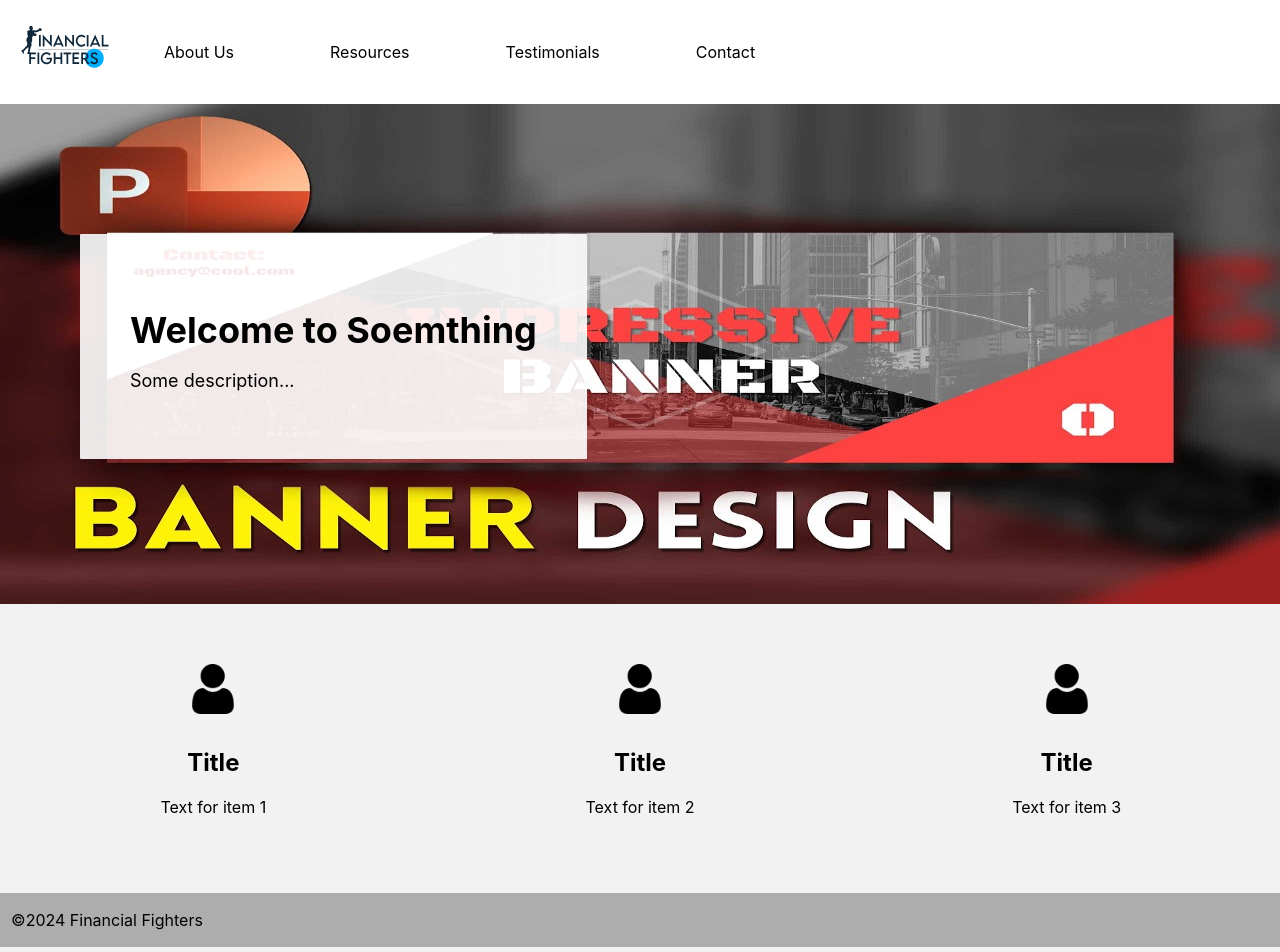
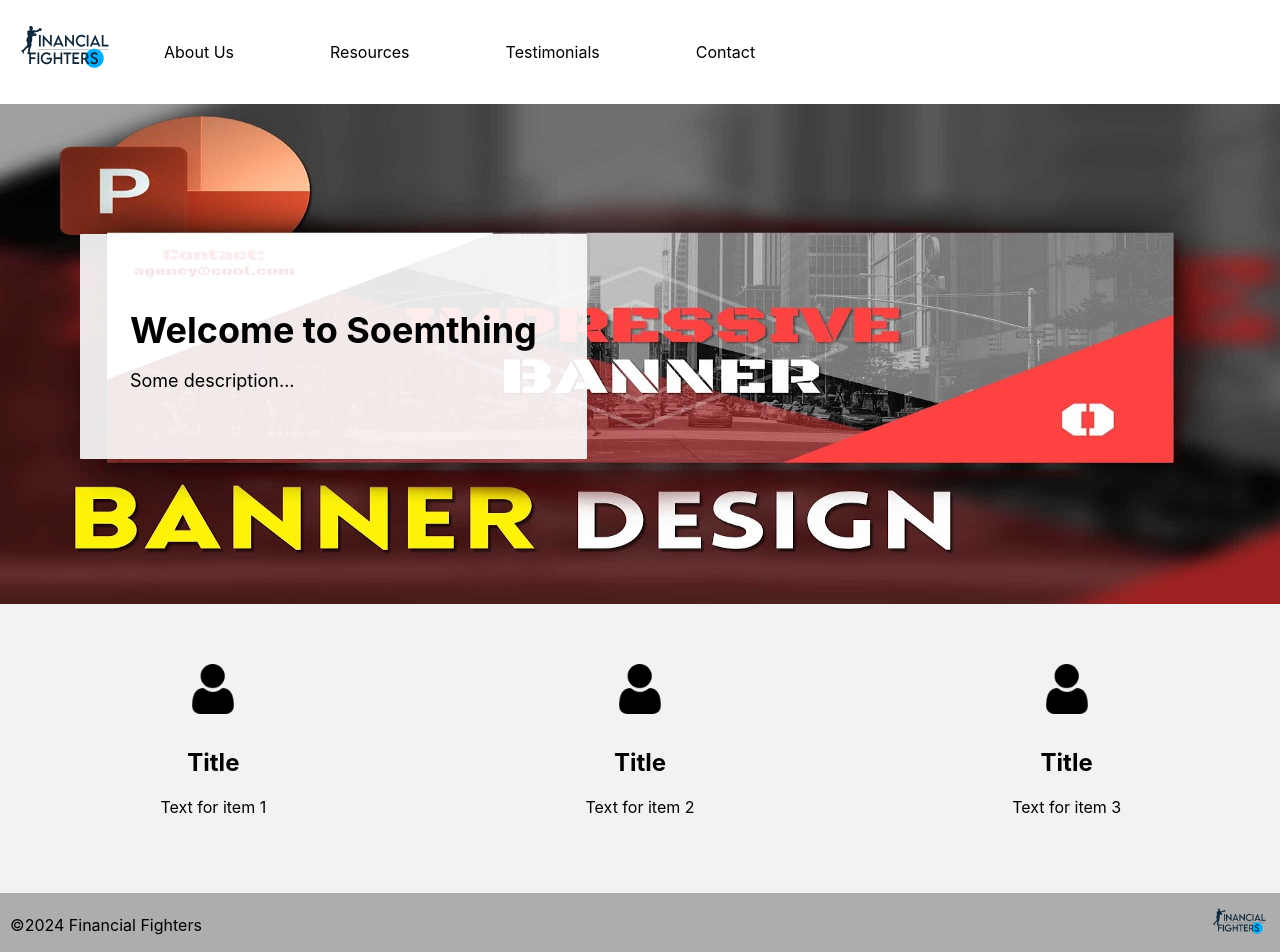
Before and after one commit to mew34254/hackathon9, a React (Create React App) app in the folder client/: page / in a window 1280 px wide. Shown: the top 952 px of the page. Built offline with nearby package versions, Linux system fonts and the light colour scheme.

Commit message:
added logo to footer

```diff
--- a/client/src/components/Footer.css
+++ b/client/src/components/Footer.css
@@ -1,9 +1,9 @@
 footer {
     display: flex;
     justify-content: space-between;
-    align-items: flex-end;
+    align-items: center;
     background-color: #ADADAD;
-    padding: 1px;
+    padding: 0px;
     border-top: 1px #10283b;
 }
 .left p {
@@ -11,6 +11,7 @@ footer {
     color: black;
 }
 .right img {
-    max-width: 30px;
+    max-width: 60px;
+    margin-right: 10px;
     height: auto;
 }
--- a/client/src/components/Footer.js
+++ b/client/src/components/Footer.js
@@ -10,7 +10,7 @@ function Footer(props) {
                 <p> ©2024 Financial Fighters</p>
             </div>
             <div className="right">
-                <img src="" />
+                <img src="images/logo.png" />
             </div>
         </footer>
         </>
```
